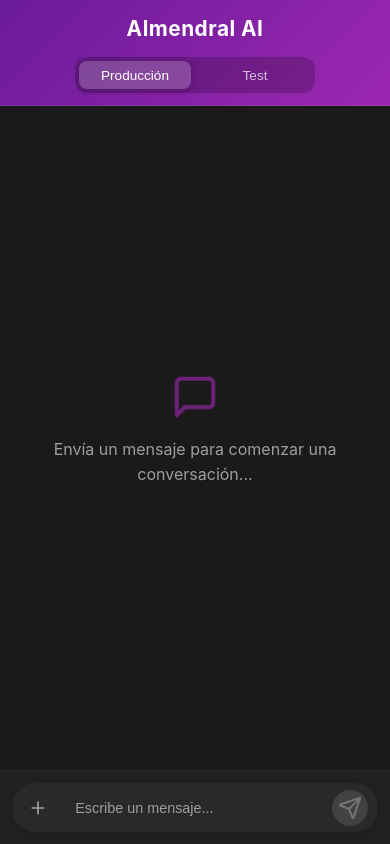
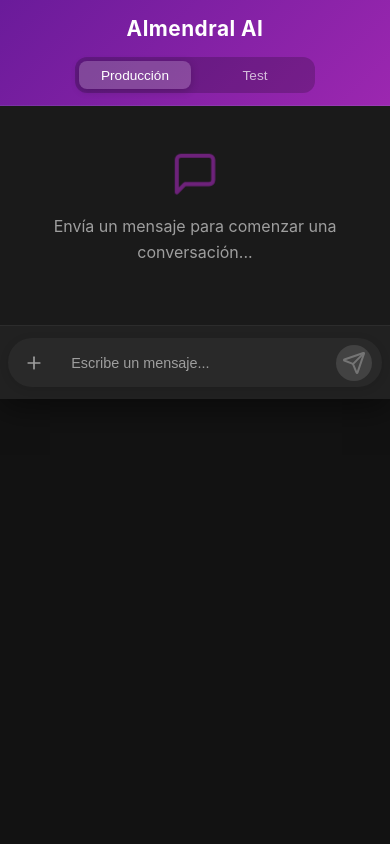
Before and after one commit to joseluisalmendral/chat_basico_ia, a React (Create React App) app: page / in a window 390 px wide. Built offline with nearby package versions, Linux system fonts and the light colour scheme.

Commit message:
scroll inicial para visualizar input de texto en vista movil eliminado

```diff
--- a/src/AppNew.css
+++ b/src/AppNew.css
@@ -3,6 +3,15 @@
   box-sizing: border-box;
   margin: 0;
   padding: 0;
+}
+
+html, body {
+  height: 100%;
+  overflow: hidden; /* Evita el scroll doble */
+  position: fixed;
+  width: 100%;
+  top: 0;
+  left: 0;
 }
 
 body {
@@ -11,6 +20,7 @@ body {
   background-color: #121212;
   color: #f8f9fa;
   line-height: 1.6;
+  -webkit-overflow-scrolling: touch; /* Para mejor scroll en iOS */
 }
 
 /* Animación de Introducción */
@@ -64,12 +74,14 @@ body {
 .chat-container {
   display: flex;
   flex-direction: column;
-  height: 100vh;
+  height: 100%; /* Usamos height 100% en lugar de 100vh */
   width: 100%;
   max-width: 1200px;
   margin: 0 auto;
   background-color: #1a1a1a;
   box-shadow: 0 8px 32px rgba(0, 0, 0, 0.5);
+  position: relative; /* Para posicionar elementos correctamente */
+  overflow: hidden; /* Evita scroll en el contenedor */
 }
 
 /* Encabezado y selector de modelos */
@@ -80,6 +92,7 @@ body {
   flex-direction: column;
   align-items: center;
   border-bottom: 1px solid rgba(255, 255, 255, 0.1);
+  flex-shrink: 0; /* Evita que el encabezado se reduzca */
 }
 
 .chat-header h1 {
@@ -134,6 +147,7 @@ body {
   background-color: #1a1a1a;
   scrollbar-width: thin;
   scrollbar-color: #9c27b0 #1a1a1a;
+  -webkit-overflow-scrolling: touch; /* Para scroll suave en iOS */
 }
 
 .messages-area::-webkit-scrollbar {
@@ -243,6 +257,7 @@ body {
   padding: 1rem;
   background-color: #212121;
   border-top: 1px solid rgba(255, 255, 255, 0.05);
+  flex-shrink: 0; /* Evita que el área de input se reduzca */
 }
 
 .message-form {
@@ -310,20 +325,15 @@ body {
   width: 100%;
 }
 
-.markdown-content p {
+.markdown-paragraph {
   margin-bottom: 0.75rem;
 }
 
-.markdown-content p:last-child {
+.markdown-paragraph:last-child {
   margin-bottom: 0;
 }
 
-.markdown-content h1,
-.markdown-content h2,
-.markdown-content h3,
-.markdown-content h4,
-.markdown-content h5,
-.markdown-content h6 {
+.markdown-heading {
   margin-top: 1.5rem;
   margin-bottom: 0.75rem;
   font-weight: 600;
@@ -584,8 +594,23 @@ body {
 }
 
 @media (max-width: 480px) {
+  /* Optimizaciones específicas para móviles pequeños */
+  html, body {
+    overflow: hidden;
+    height: 100%;
+    position: fixed;
+    width: 100%;
+    top: 0;
+    left: 0;
+  }
+
+  .chat-container {
+    height: 100%;
+    border-radius: 0;
+  }
+
   .chat-header {
-    padding: 0.75rem;
+    padding: 0.75rem 0.5rem;
   }
 
   .model-tabs {
@@ -598,7 +623,7 @@ body {
   }
 
   .messages-area {
-    padding: 0.75rem;
+    padding: 0.75rem 0.5rem;
   }
 
   .message-bubble {
@@ -606,7 +631,7 @@ body {
   }
 
   .input-area {
-    padding: 0.75rem;
+    padding: 0.75rem 0.5rem;
   }
 
   .message-form {
@@ -626,4 +651,33 @@ body {
   .intro-text {
     font-size: 2rem;
   }
+
+  /* Reduce tamaños de márgenes y paddings para liberar espacio */
+  .markdown-heading {
+    margin-top: 1rem;
+    margin-bottom: 0.5rem;
+  }
+
+  .markdown-paragraph {
+    margin-bottom: 0.5rem;
+  }
+
+  .code-block-container {
+    margin: 0.5rem 0;
+  }
+
+  /* Forzar que se vea la barra de entrada */
+  .input-area {
+    position: sticky;
+    bottom: 0;
+    z-index: 10;
+  }
+
+  /* Fix para ciertos navegadores móviles */
+  @supports (-webkit-touch-callout: none) {
+    /* CSS específico para iOS */
+    .chat-container {
+      height: -webkit-fill-available;
+    }
+  }
 }
```
